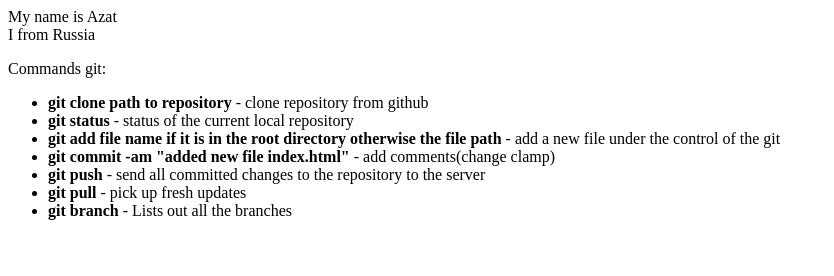
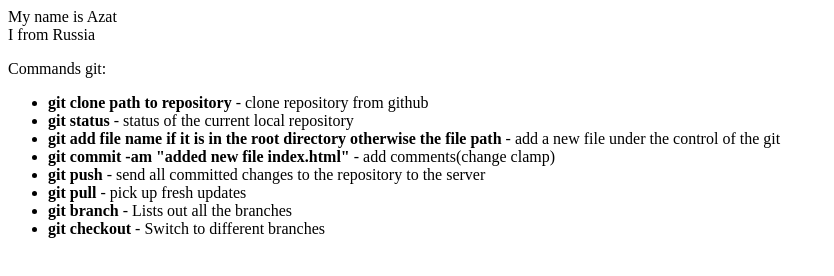
Before and after one commit to Azat777-user/git-lesson, a plain HTML site: page index.html in a window 1280 px wide. Shown: the whole page, without its empty margins (0-834 px from the left). Drawn offline with Linux system fonts and the light colour scheme.

Commit message:
Update index.html

```diff
--- a/index.html
+++ b/index.html
@@ -18,6 +18,7 @@
         <li><b>git push</b> - send all committed changes to the repository to the server</li>
         <li><b>git pull</b> - pick up fresh updates</li>
         <li><b>git branch</b> - Lists out all the branches</li>
+        <li><b>git checkout</b> - Switch to different branches</li>
     </ul>
 </body>
 </html>
```
